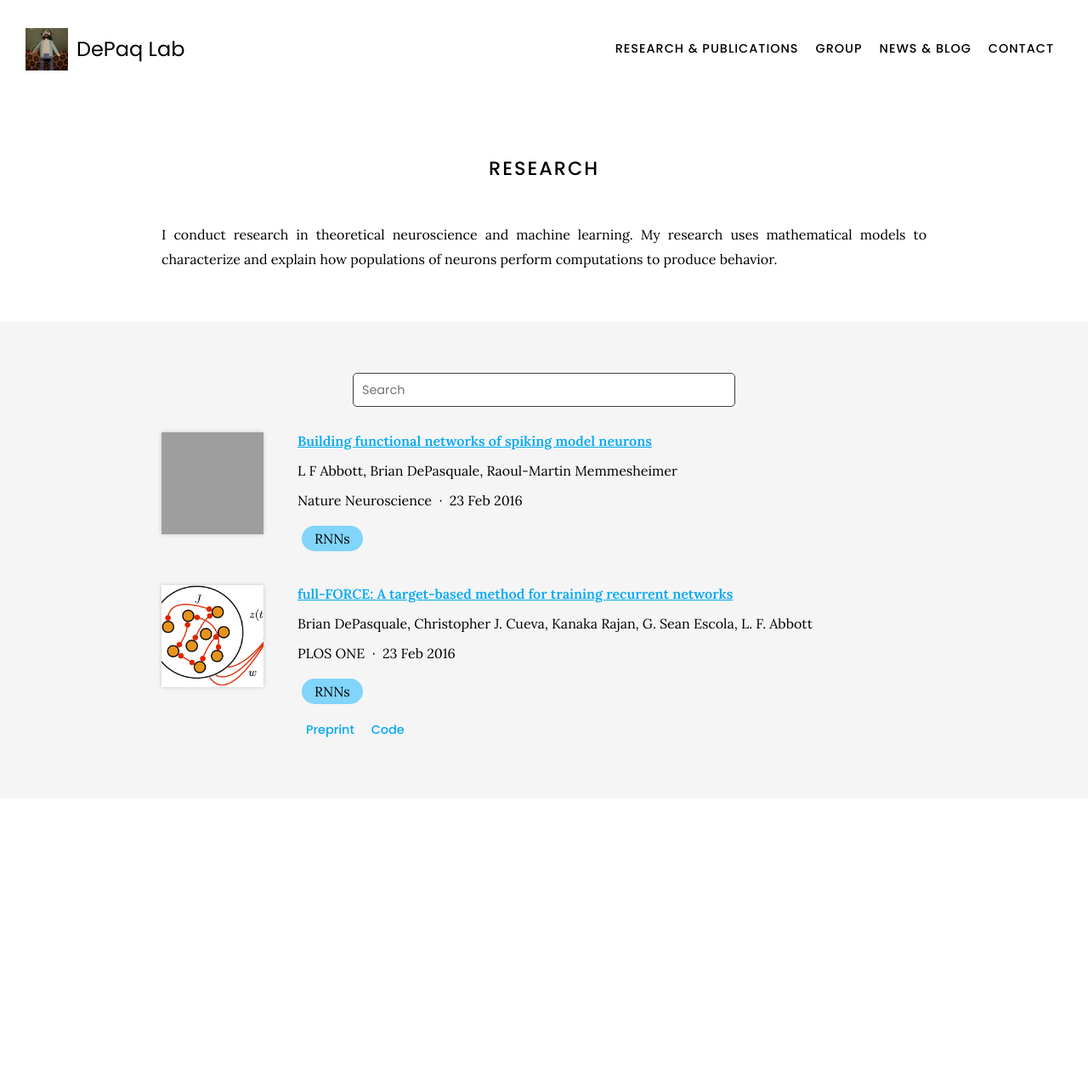
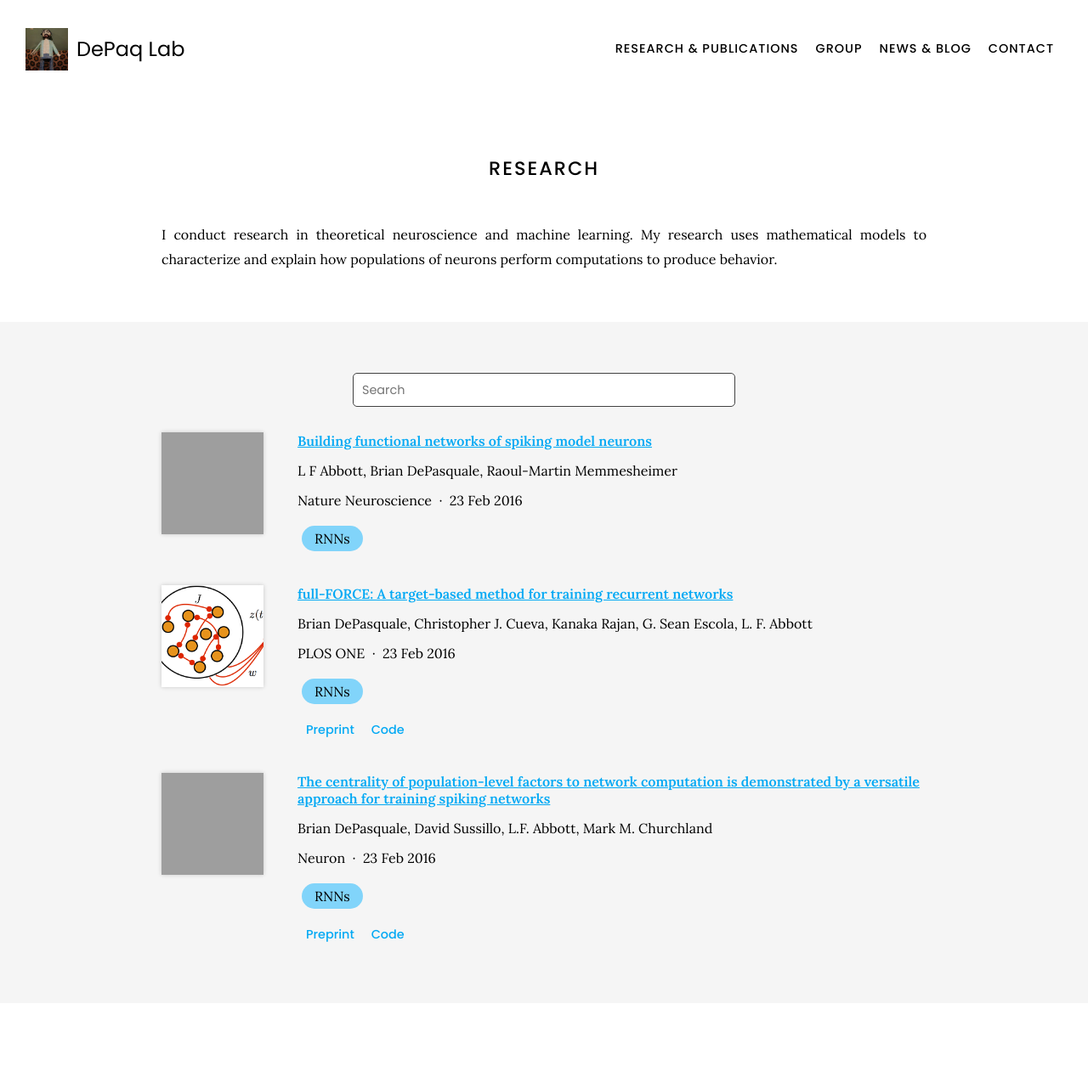
Before and after one commit to GrantMcConachie/depasquale-lab.github.io, a Jekyll site: the page built from research/index.md, in a window 1280 px wide. Shown: the whole page at 85% size. Built offline with Jekyll 4.4.1, drawn with Linux system fonts in a browser that asks for light colours; nearby versions of some CDN libraries; before the commit the page ends 1040 px from its top, so only the background shows below that; grey boxes are pictures that could not be loaded.

Commit message:
Generate citations

```diff
--- a/_data/citations.yaml
+++ b/_data/citations.yaml
@@ -32,3 +32,23 @@
     text: Code
   tags:
   - RNNs
+- id: doi:10.1016/j.neuron.2022.12.007
+  title: The centrality of population-level factors to network computation is demonstrated
+    by a versatile approach for training spiking networks
+  authors:
+  - Brian DePasquale
+  - David Sussillo
+  - L.F. Abbott
+  - Mark M. Churchland
+  publisher: Neuron
+  date: '2016-02-23'
+  link: https://doi.org/gr77ff
+  image: https://ars.els-cdn.com/content/image/1-s2.0-S0896627322010807-gr1_lrg.jpg
+  extra-links:
+  - type: preprint
+    link: https://arxiv.org/abs/1710.03070
+  - type: source
+    link: https://github.com/briandepasquale/full-FORCE-demos
+    text: Code
+  tags:
+  - RNNs
```
